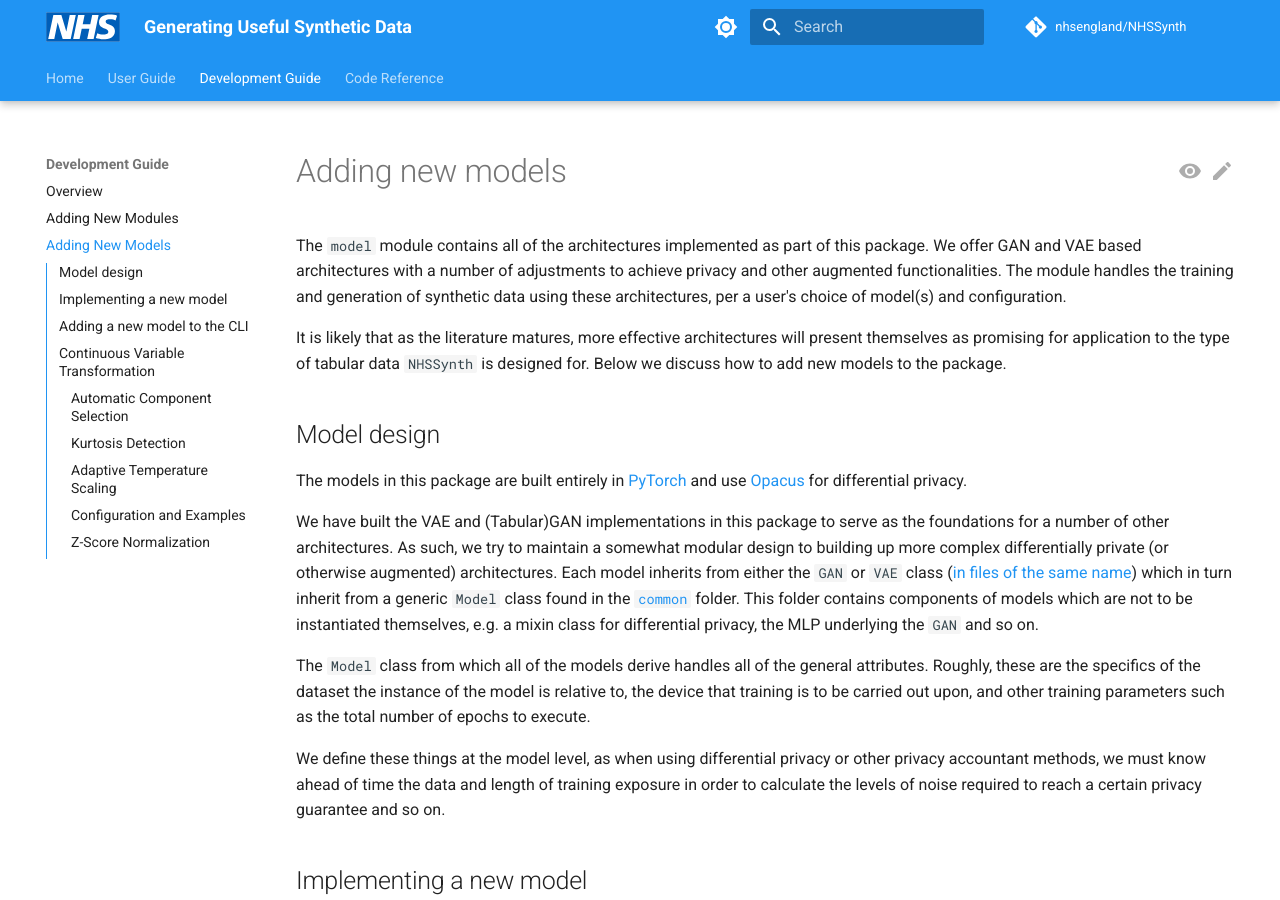
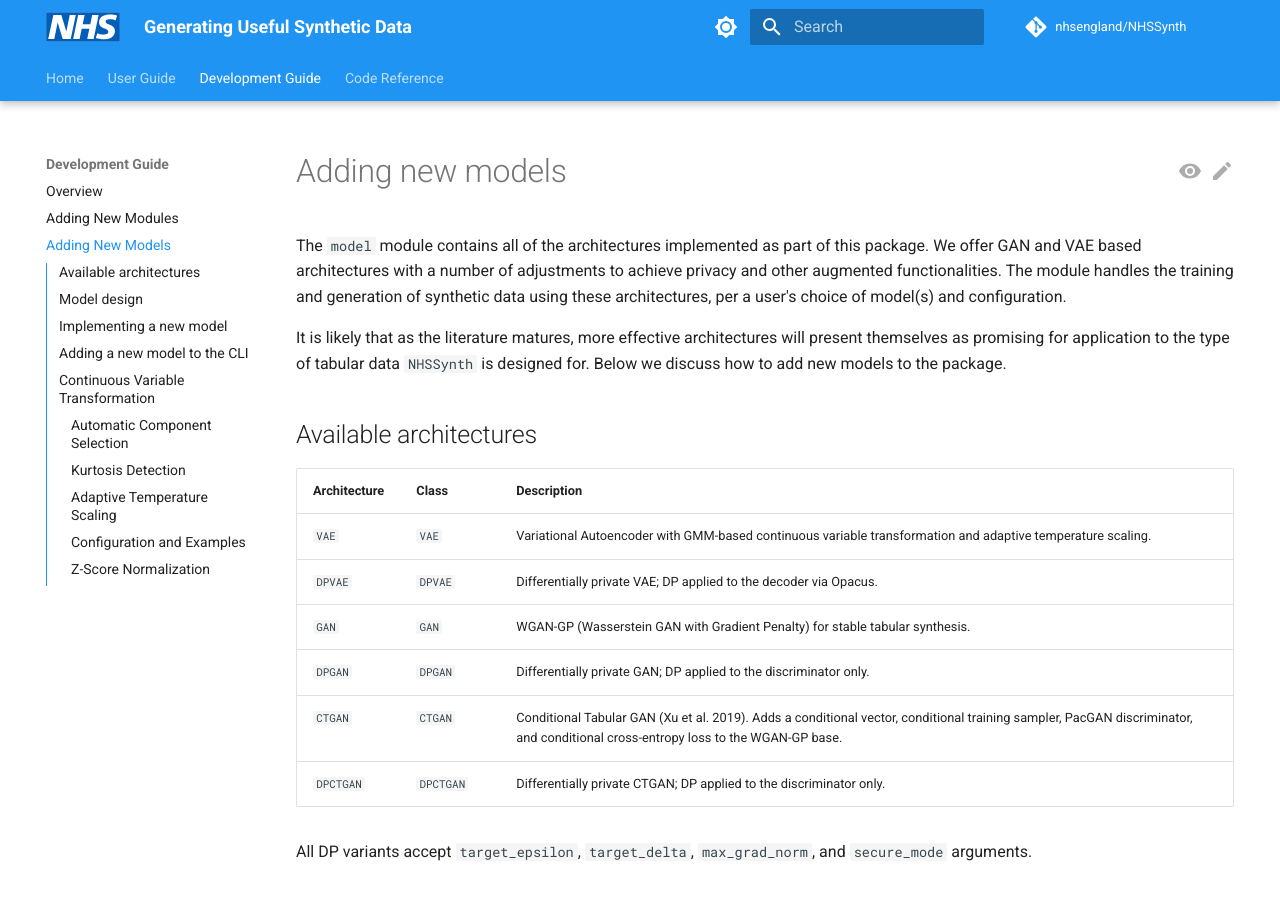
Before and after one commit to nhsengland/NHSSynth, an MkDocs documentation site: the page built from docs/models.md, in a window 1280 px wide and 900 px high. Built offline with MkDocs 1.6.1 and Material for MkDocs 9.7.7, drawn with Linux system fonts in a browser that asks for light colours; comment, search, counter and statistics services are not loaded.

```diff
--- a/docs/models.md
+++ b/docs/models.md
@@ -3,6 +3,19 @@
 The `model` module contains all of the architectures implemented as part of this package. We offer GAN and VAE based architectures with a number of adjustments to achieve privacy and other augmented functionalities. The module handles the training and generation of synthetic data using these architectures, per a user's choice of model(s) and configuration.
 
 It is likely that as the literature matures, more effective architectures will present themselves as promising for application to the type of tabular data `NHSSynth` is designed for. Below we discuss how to add new models to the package.
+
+## Available architectures
+
+| Architecture | Class | Description |
+|---|---|---|
+| `VAE` | `VAE` | Variational Autoencoder with GMM-based continuous variable transformation and adaptive temperature scaling. |
+| `DPVAE` | `DPVAE` | Differentially private VAE; DP applied to the decoder via Opacus. |
+| `GAN` | `GAN` | WGAN-GP (Wasserstein GAN with Gradient Penalty) for stable tabular synthesis. |
+| `DPGAN` | `DPGAN` | Differentially private GAN; DP applied to the discriminator only. |
+| `CTGAN` | `CTGAN` | Conditional Tabular GAN (Xu et al. 2019). Adds a conditional vector, conditional training sampler, PacGAN discriminator, and conditional cross-entropy loss to the WGAN-GP base. |
+| `DPCTGAN` | `DPCTGAN` | Differentially private CTGAN; DP applied to the discriminator only. |
+
+All DP variants accept `target_epsilon`, `target_delta`, `max_grad_norm`, and `secure_mode` arguments.
 
 ## Model design
 
```
Also changed, not shown: docs/getting_started.md (+5 -4 lines), 2 other files.
